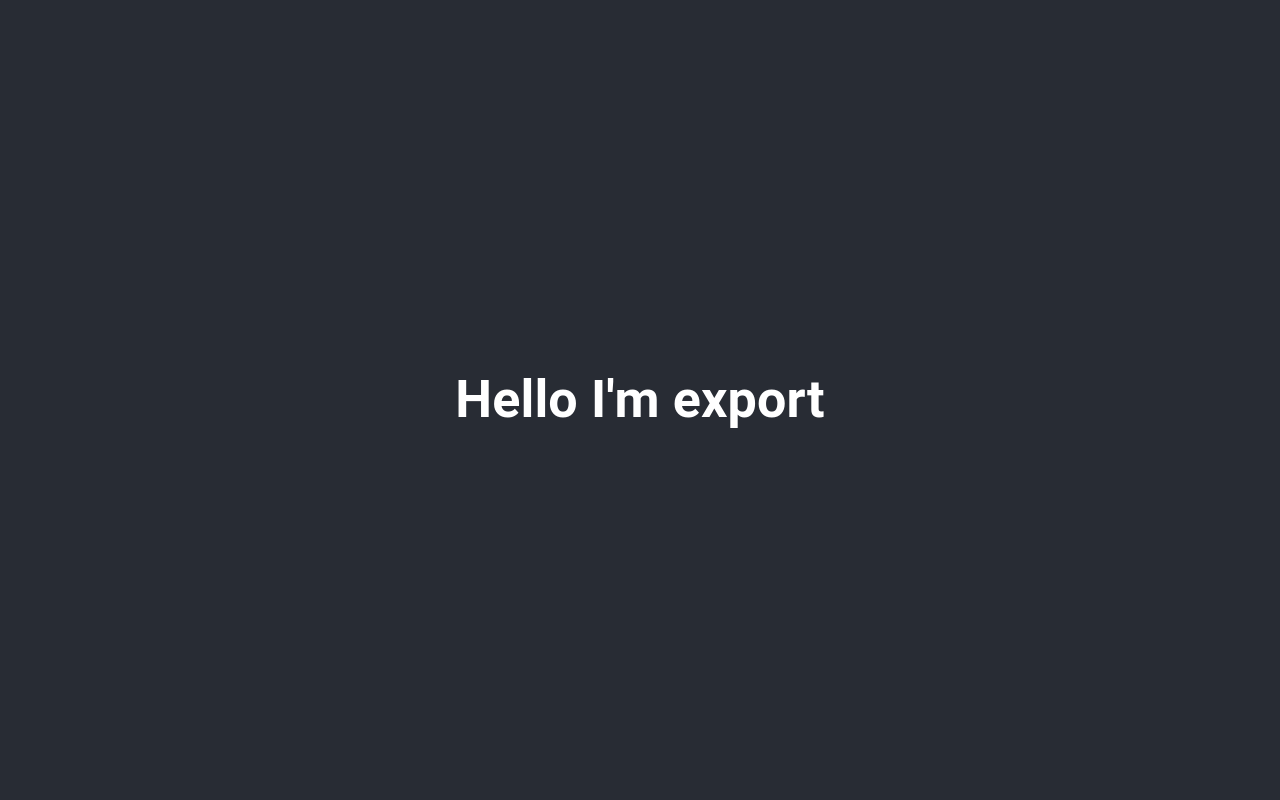
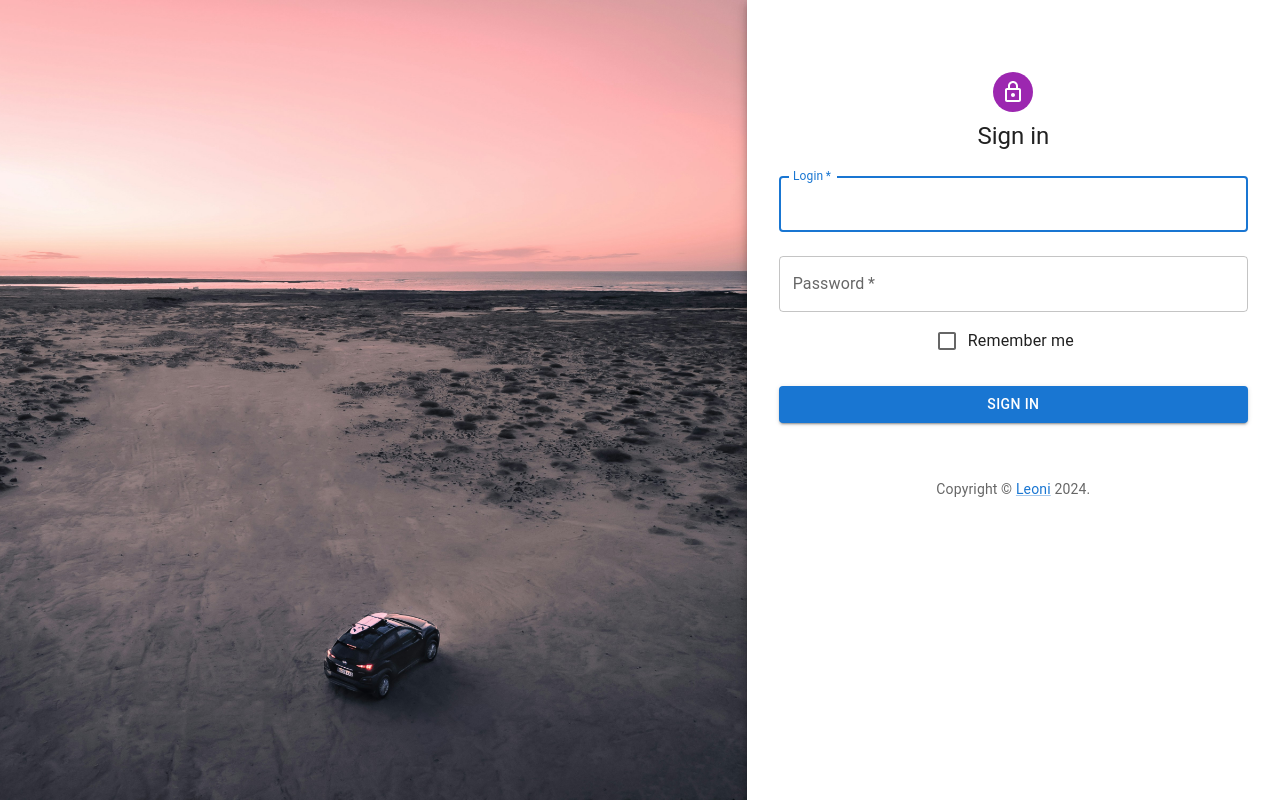
Before and after one commit to Oddisey000/web-gui, a React (Create React App) app: page / in a window 1280 px wide. Built offline with nearby package versions, Linux system fonts and the light colour scheme.

Commit message:
Added login page

```diff
--- a/package.json
+++ b/package.json
@@ -5,6 +5,7 @@
   "dependencies": {
     "@emotion/react": "^11.11.3",
     "@emotion/styled": "^11.11.0",
+    "@mui/icons-material": "^5.15.6",
     "@mui/material": "^5.15.6",
     "@testing-library/jest-dom": "^5.17.0",
     "@testing-library/react": "^13.4.0",
--- a/src/components/login.page.component.jsx
+++ b/src/components/login.page.component.jsx
@@ -1,15 +1,119 @@
 import * as React from 'react';
+import Avatar from '@mui/material/Avatar';
+import Button from '@mui/material/Button';
 import CssBaseline from '@mui/material/CssBaseline';
-import Container from '@mui/material/Container';
+import TextField from '@mui/material/TextField';
+import FormControlLabel from '@mui/material/FormControlLabel';
+import Checkbox from '@mui/material/Checkbox';
+import Link from '@mui/material/Link';
+import Paper from '@mui/material/Paper';
+import Box from '@mui/material/Box';
+import Grid from '@mui/material/Grid';
+import LockOutlinedIcon from '@mui/icons-material/LockOutlined';
+import Typography from '@mui/material/Typography';
+import { createTheme, ThemeProvider } from '@mui/material/styles';
+import leoniPicture from '../assets/img/logo.jpg';
+
+function Copyright(props) {
+  return (
+    <Typography variant="body2" color="text.secondary" align="center" {...props}>
+      {'Copyright © '}
+      <Link target="_blank" href="https://www.leoni.com" rel="noreferrer">
+        Leoni
+      </Link>{' '}
+      {new Date().getFullYear()}
+      {'.'}
+    </Typography>
+  );
+}
+
+// TODO remove, this demo shouldn't need to reset the theme.
+
+const defaultTheme = createTheme();
 
 const LoginPage = () => {
+  const handleSubmit = (event) => {
+    event.preventDefault();
+    const data = new FormData(event.currentTarget);
+    console.log({
+      email: data.get('login'),
+      password: data.get('password'),
+    });
+  };
+
   return (
-    <React.Fragment>
-      <CssBaseline />
-      <Container>
-        <h1>Hello I'm export</h1>
-      </Container>
-    </React.Fragment>
+    <ThemeProvider theme={defaultTheme}>
+      <Grid container component="main" sx={{ height: '100vh' }}>
+        <CssBaseline />
+        <Grid
+          item
+          xs={false}
+          sm={4}
+          md={7}
+          sx={{
+            backgroundImage: `url(${leoniPicture})`,
+            backgroundRepeat: 'no-repeat',
+            backgroundColor: (t) =>
+              t.palette.mode === 'light' ? t.palette.grey[50] : t.palette.grey[900],
+            backgroundSize: 'cover',
+            backgroundPosition: 'center',
+          }}
+        />
+        <Grid item xs={12} sm={8} md={5} component={Paper} elevation={6} square>
+          <Box
+            sx={{
+              my: 8,
+              mx: 4,
+              display: 'flex',
+              flexDirection: 'column',
+              alignItems: 'center',
+            }}
+          >
+            <Avatar sx={{ m: 1, bgcolor: 'secondary.main' }}>
+              <LockOutlinedIcon />
+            </Avatar>
+            <Typography component="h1" variant="h5">
+              Sign in
+            </Typography>
+            <Box component="form" noValidate onSubmit={handleSubmit} sx={{ mt: 1 }}>
+              <TextField
+                margin="normal"
+                required
+                fullWidth
+                id="email"
+                label="Login"
+                name="login"
+                autoComplete="login"
+                autoFocus
+              />
+              <TextField
+                margin="normal"
+                required
+                fullWidth
+                name="password"
+                label="Password"
+                type="password"
+                id="password"
+                autoComplete="current-password"
+              />
+              <FormControlLabel
+                control={<Checkbox value="remember" color="primary" />}
+                label="Remember me"
+              />
+              <Button
+                type="submit"
+                fullWidth
+                variant="contained"
+                sx={{ mt: 3, mb: 2 }}
+              >
+                Sign In
+              </Button>
+              <Copyright sx={{ mt: 5 }} />
+            </Box>
+          </Box>
+        </Grid>
+      </Grid>
+    </ThemeProvider>
   );
 }
 
```
Also changed, not shown: src/assets/img/logo.jpg (added), 1 other file (tests, documents, lock files or other folders).
